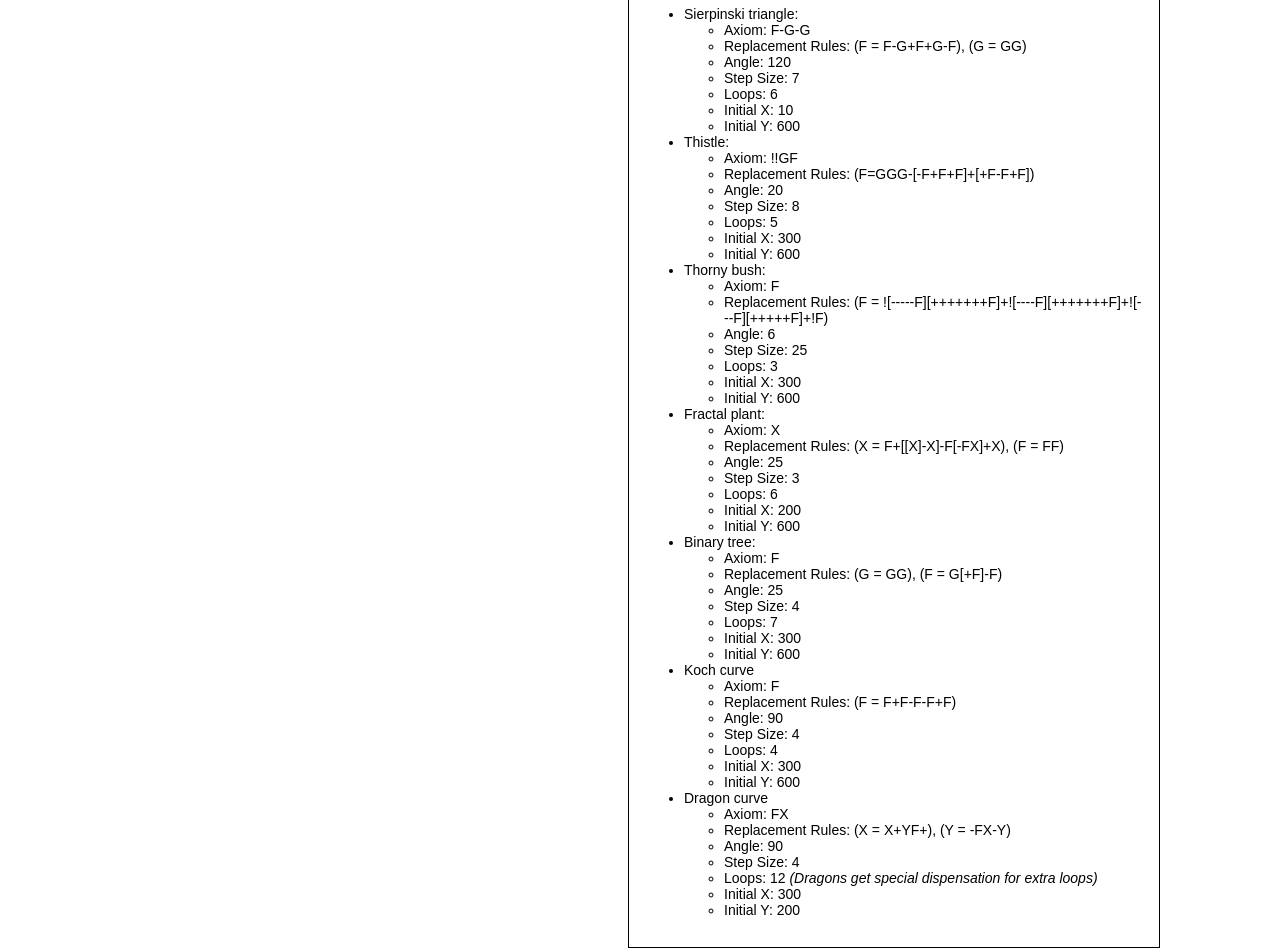
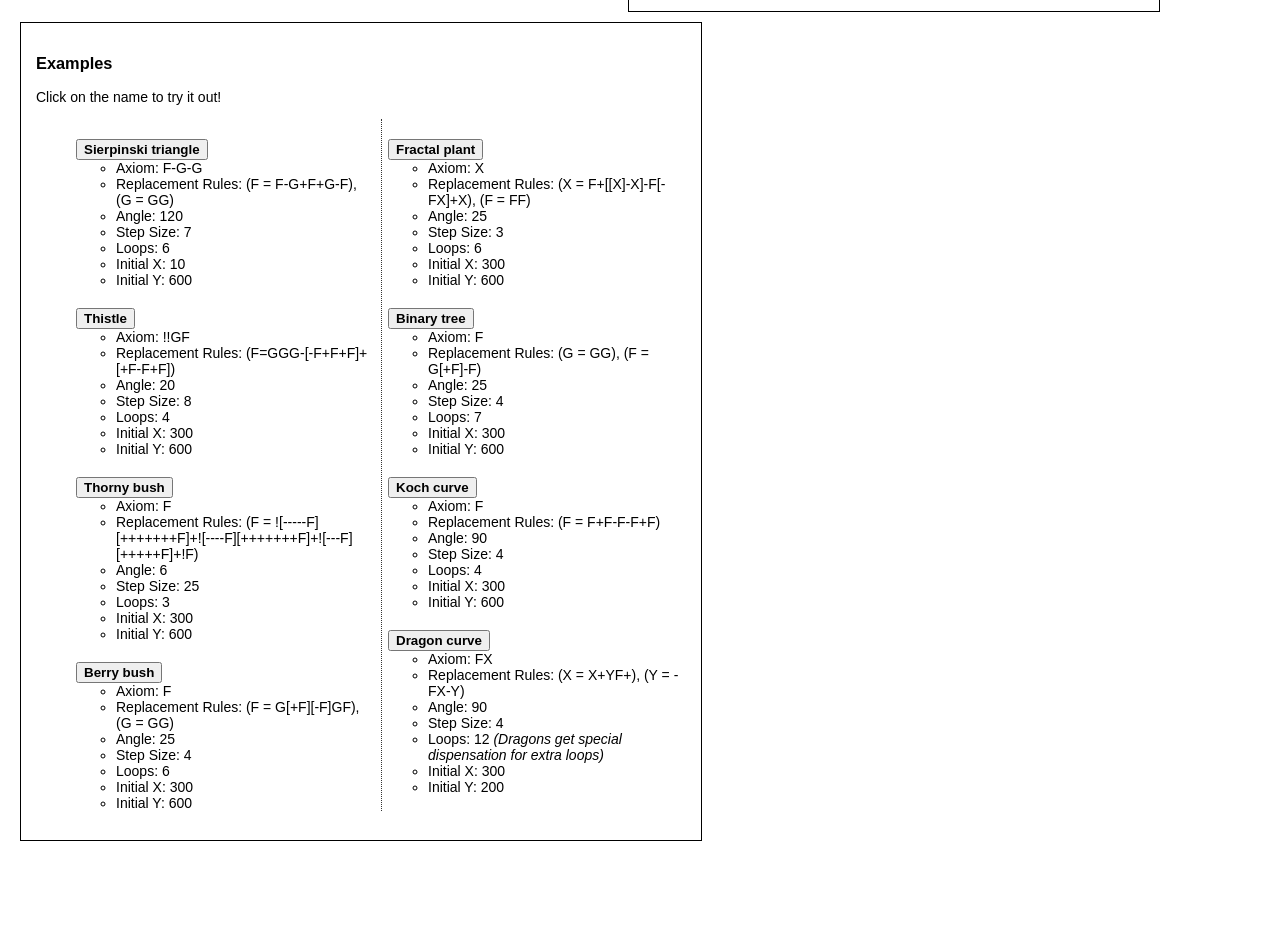
Before and after one commit to hd23408/reactive-garden, a React (Create React App) app: page / in a window 1280 px wide. Shown: the part 860-1808 px from the top of the page. After the commit the page ends 1701 px from the top, so only its background shows below. Built offline with nearby package versions, Linux system fonts and the light colour scheme.

Commit message:
Made garden random and reformatted the examples

```diff
--- a/src/Form.js
+++ b/src/Form.js
@@ -28,8 +28,14 @@ class Form extends Component {
     })
   }
 
+  fillRules = newRule => {
+    this.setState(newRule
+    , () => this.submitForm());
+
+  }
+
   submitForm = () => {
-    this.props.handleSubmit(this.state)
+    this.props.handleSubmit(this.state);
   }
 
   render() {
@@ -46,9 +52,9 @@ class Form extends Component {
 
     return (
 
+    <div>
       <div className="instructions">
         <h3>Instructions</h3>
-      <div>
         To run an L-System, enter the required information and press "submit". Some notes:
         <ul>
         <li>The "Replacement Rule" should consist one or more comma-separated replacement rules, of the format "( X = Y )" -- see examples, below</li>
@@ -73,7 +79,7 @@ class Form extends Component {
         </ul>
       </div>
 
-      <hr />
+      <div className="instructions">
 
         <h3>L-System rules</h3>
         <form>
@@ -102,7 +108,6 @@ class Form extends Component {
             size="5"
             value={angle}
             onChange={this.handleChange} />
-
           <br />
           <label>Step Size (length of line)</label>
           <input
@@ -111,7 +116,6 @@ class Form extends Component {
             size="5"
             value={step}
             onChange={this.handleChange} />
-
           <br />
           <label>Loops (number of recursions)</label>
           <input
@@ -120,7 +124,6 @@ class Form extends Component {
             size="5"
             value={loops}
             onChange={this.handleChange} />
-
           <br />
           <label>Initial X Position</label>
           <input
@@ -136,7 +139,6 @@ class Form extends Component {
             size="5"
             value={startY}
             onChange={this.handleChange} />
-
           <br />
           <label>'F' Color</label>
           <input
@@ -159,17 +161,28 @@ class Form extends Component {
             size="8"
             value={bangColor}
             onChange={this.handleChange} />
-
           <br />
           <input type="button" value="Submit" onClick={this.submitForm} />
         </form>
+      </div>
 
-      <hr />
-
+      <div className="examples">
         <h3>Examples</h3>
         <div>
-      <ul>
-      <li>Sierpinski triangle:
+        Click on the name to try it out!
+        <ul className="columns">
+        <li>
+        <button onClick={() => this.fillRules({
+          axiom: "F-G-G",
+          replacements: "(F = F-G+F+G-F), (G = GG)",
+          angle: "120",
+          step: "7",
+          loops: "6",
+          startX: "10",
+          startY: "600",
+          fColor: "#ff3399",
+          gColor: "#336600",
+        })}><strong>Sierpinski triangle</strong></button>
           <ul>
             <li>Axiom: F-G-G</li>
             <li>Replacement Rules: (F = F-G+F+G-F), (G = GG)</li>
@@ -181,19 +194,39 @@ class Form extends Component {
           </ul>
         </li>
 
-      <li>Thistle:
+        <li><button onClick={() => this.fillRules({
+          axiom: "!!GF",
+          replacements: "(F=GGG-[-F+F+F]+[+F-F+F])",
+          angle: "20",
+          step: "8",
+          loops: "5",
+          startX: "300",
+          startY: "600",
+          fColor: "#ff3399",
+          gColor: "#336600",
+        })}><strong>Thistle</strong></button>
           <ul>
             <li>Axiom: !!GF</li>
             <li>Replacement Rules: (F=GGG-[-F+F+F]+[+F-F+F])</li>
             <li>Angle: 20</li>
             <li>Step Size: 8</li>
-          <li>Loops: 5</li>
+            <li>Loops: 4</li>
             <li>Initial X: 300</li>
             <li>Initial Y: 600</li>
           </ul>
         </li>
 
-      <li>Thorny bush:
+        <li><button onClick={() => this.fillRules({
+          axiom: "F",
+          replacements: "(F = ![-----F][+++++++F]+![----F][+++++++F]+![---F][+++++F]+!F)",
+          angle: "6",
+          step: "25",
+          loops: "3",
+          startX: "300",
+          startY: "600",
+          fColor: "#ff3399",
+          gColor: "#336600",
+        })}><strong>Thorny bush</strong></button>
           <ul>
             <li>Axiom: F</li>
             <li>Replacement Rules: (F = ![-----F][+++++++F]+![----F][+++++++F]+![---F][+++++F]+!F)</li>
@@ -205,19 +238,61 @@ class Form extends Component {
           </ul>
         </li>
 
-      <li>Fractal plant:
+        <li><button onClick={() => this.fillRules({
+          axiom: "F",
+          replacements: "(F = G[+F][-F]GF), (G = GG)",
+          angle: "25",
+          step: "4",
+          loops: "6",
+          startX: "300",
+          startY: "600",
+          fColor: "#ff3399",
+          gColor: "#336600",
+        })}><strong>Berry bush</strong></button>
+          <ul>
+            <li>Axiom: F</li>
+            <li>Replacement Rules: (F = G[+F][-F]GF), (G = GG)</li>
+            <li>Angle: 25</li>
+            <li>Step Size: 4</li>
+            <li>Loops: 6</li>
+            <li>Initial X: 300</li>
+            <li>Initial Y: 600</li>
+          </ul>
+        </li>
+
+         <li><button onClick={() => this.fillRules({
+          axiom: "X",
+          replacements: "(X = F+[[X]-X]-F[-FX]+X), (F = FF)",
+          angle: "25",
+          step: "3",
+          loops: "6",
+          startX: "300",
+          startY: "600",
+          fColor: "#336600",
+          gColor: "#336600",
+        })}><strong>Fractal plant</strong></button>
           <ul>
             <li>Axiom: X</li>
             <li>Replacement Rules: (X = F+[[X]-X]-F[-FX]+X), (F = FF)</li>
             <li>Angle: 25</li>
             <li>Step Size: 3</li>
             <li>Loops: 6</li>
-          <li>Initial X: 200</li>
+            <li>Initial X: 300</li>
             <li>Initial Y: 600</li>
           </ul>
         </li>
 
-      <li>Binary tree:
+        <li><button onClick={() => this.fillRules({
+          axiom: "F",
+          replacements: "(G = GG), (F = G[+F]-F)",
+          angle: "25",
+          step: "4",
+          loops: "7",
+          startX: "300",
+          startY: "600",
+          fColor: "#ff3399",
+          gColor: "#336600",
+        })}><strong>Binary tree</strong></button>
           <ul>
             <li>Axiom: F</li>
             <li>Replacement Rules: (G = GG), (F = G[+F]-F)</li>
@@ -229,8 +304,17 @@ class Form extends Component {
           </ul>
         </li>
 
-
-      <li>Koch curve
+        <li><button onClick={() => this.fillRules({
+          axiom: "F",
+          replacements: "(F = F+F-F-F+F)",
+          angle: "90",
+          step: "4",
+          loops: "4",
+          startX: "300",
+          startY: "600",
+          fColor: "#ff3399",
+          gColor: "#336600",
+        })}><strong>Koch curve</strong></button>
           <ul>
             <li>Axiom: F</li>
             <li>Replacement Rules: (F = F+F-F-F+F)</li>
@@ -242,8 +326,17 @@ class Form extends Component {
           </ul>
         </li>
 
-
-      <li>Dragon curve
+        <li><button onClick={() => this.fillRules({
+          axiom: "FX",
+          replacements: "(X = X+YF+), (Y = -FX-Y)",
+          angle: "90",
+          step: "4",
+          loops: "12",
+          startX: "300",
+          startY: "200",
+          fColor: "#ff3399",
+          gColor: "#336600",
+        })}><strong>Dragon curve</strong></button>
           <ul>
             <li>Axiom: FX</li>
             <li>Replacement Rules: (X = X+YF+), (Y = -FX-Y)</li>
@@ -258,6 +351,7 @@ class Form extends Component {
         </ul>
         </div>
       </div>
+    </div>
     );
   }
 }
--- a/src/Home.js
+++ b/src/Home.js
@@ -13,7 +13,7 @@ class Home extends Component {
         step: '8',
         axiom: '!!GF',
         replacements: '(F=GGG-[-F+F+F]+[+F-F+F])',
-        loops: '5',
+        loops: '4',
         startX: '300',
         startY: '600',
         fColor: '#ff3399',
--- a/src/Organisms.js
+++ b/src/Organisms.js
@@ -20,7 +20,9 @@ const Organisms = Immutable.Map(
           step: '1',
           axiom: 'F',
           replacements: '(G = GG), (F = G[+F]-F)',
-          loops: '6'
+          loops: '6',
+          fColor: '#ff00ff',
+          gColor: '#006600',
         }
       }
     ).set("algae",
@@ -33,10 +35,28 @@ const Organisms = Immutable.Map(
         },
         rules: {
           angle: '20',
-          step: '4',
+          step: '3',
           axiom: 'F',
           replacements: '(F = F[+F]F[-F]F)',
           loops: '3'
+        }
+      }
+    ).set("berryBush",
+      {
+        resources: {
+          nitrogen: '-1',
+          oxygen: '+1',
+          carbonDioxide: '-1'
+
+        },
+        rules: {
+          angle: '25',
+          step: '2',
+          axiom: 'F',
+          replacements: '(F = G[+F][-F]GF), (G = GG)',
+          loops: '4',
+          fColor: '#660066',
+          gColor: '#446600',
         }
       }
     ).set("bush",
@@ -65,10 +85,12 @@ const Organisms = Immutable.Map(
         },
         rules: {
           angle: '90',
-          step: '2',
+          step: '3',
           axiom: 'FX',
-          replacements: '(X = X+YF+), (Y = -FX-Y)',
-          loops: '8'
+          replacements: '(X = X+YG+), (Y = -FX-Y), (G = F)',
+          loops: '8',
+          fColor: '#990000',
+          gColor: '#ff6699',
         }
       }
     ).set("fractalPlant",
@@ -83,8 +105,10 @@ const Organisms = Immutable.Map(
           angle: '25',
           step: '2',
           axiom: 'X',
-          replacements: '(X = F+[[X]-X]-F[-FX]+X), (F = FF)',
-          loops: '4'
+          replacements: '(X = F+[[X]-X]-F[-GX]+X), (F = FF), (G = GG)',
+          loops: '4',
+          fColor: '#004d1a',
+          gColor: '#00e64d'
         }
       }
     ).set("thornyBush",
@@ -100,9 +124,53 @@ const Organisms = Immutable.Map(
           step: '5',
           axiom: 'F',
           replacements: '(F = ![-----F][+++++++F]+![----F][+++++++F]+![---F][+++++F]+!F)',
-          loops: '3'
+          loops: '3',
+          fColor: '#cccc00',
+          bangColor: '#339966',
+
+        }
+      }
+    ).set("bushyTree",
+      {
+        resources: {
+          nitrogen: '-1',
+          oxygen: '+1',
+          carbonDioxide: '-1'
+
+        },
+        rules: {
+          angle: '15',
+          step: '4',
+          axiom: 'F',
+          replacements:'(F=FF-[-F+F+F]+[+F-G-G]), (G=F)',
+          loops: '3',
+          fColor: '#996600',
+          gColor: '#ffaa80',
+        }
+      }
+    ).set("thistle",
+      {
+        resources: {
+          nitrogen: '-1',
+          oxygen: '+1',
+          carbonDioxide: '-1'
+
+        },
+        rules: {
+          angle: '20',
+          step: '3',
+          axiom: 'GF',
+          replacements:'(F=GGG-[-F+F+F]+[+F-F+F])',
+          loops: '3',
+          fColor: '#3399ff',
+          gColor: '#009973',
+          bangColor: '#009973',
         }
       }
     )
 
+
+
+
+
 export default Organisms;
--- a/src/index.css
+++ b/src/index.css
@@ -3,15 +3,19 @@ body {
   margin: 20px;
 }
 
+.button {
+  float: left;
+}
 .drawArea {
   width: 600px;
   height: 600px;
   border: 1px solid black;
   margin-left: 25px;
-  float: left;
   cursor: crosshair;
   position: absolute;
   top: 50px;
+  float: left;
+  clear: left;
 }
 
 .hidden {
@@ -23,8 +27,19 @@ body {
   border: 1px solid black;
   padding: 15px;
   margin-right: 100px;
+  margin-top: 10px;
   float: right;
+  clear: right;
+}
 
+.examples {
+  width: 650px;
+  border: 1px solid black;
+  padding: 15px;
+  margin-right: 100px;
+  margin-top: 10px;
+  float: left;
+  clear: left;
 }
 
 form input {
@@ -53,6 +68,15 @@ form label {
 
 }
 
+ul.columns {
+  column-count: 2;
+  column-rule: dotted 1px #333;
+  list-style-type: none;
+}
+
+ul.columns button {
+  margin-top: 20px;
+}
 .drawing {
   width: 100%;
   height: 100%;
```
Also changed, not shown: src/Garden.js (+34 -35 lines). Lines whose indentation alone changed are shown as unchanged.
